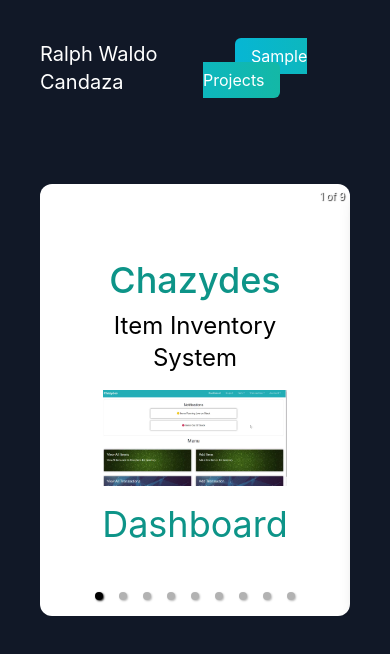
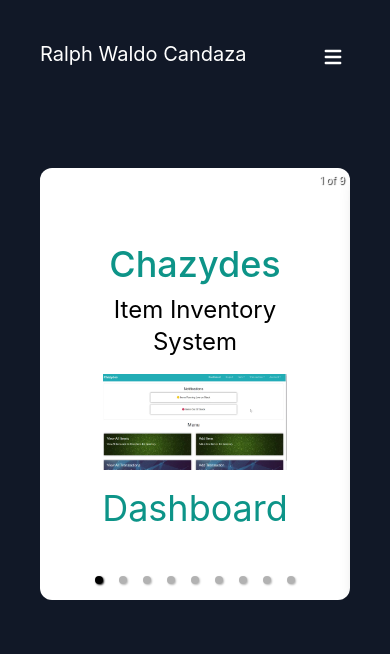
Before and after one commit to wreckingralph06/online-portfolio, a Next.js app: page /projects in a window 390 px wide. Shown: the top 654 px of the page. Built offline with nearby package versions, Linux system fonts and the light colour scheme.

Commit message:
Added responsive design for Sample projects button - Hamburger. Line spacing formatted by prettier

```diff
--- a/package.json
+++ b/package.json
@@ -9,6 +9,7 @@
     "lint": "next lint"
   },
   "dependencies": {
+    "@headlessui/react": "^1.7.15",
     "next": "^13.0.6",
     "react": "18.2.0",
     "react-dom": "18.2.0",
--- a/pages/projects.js
+++ b/pages/projects.js
@@ -1,10 +1,5 @@
 import Head from "next/head";
-import {
-  AiFillLinkedin,
-  AiOutlineMail,
-  AiOutlineMobile
-} from "react-icons/ai";
-import { useState } from "react";
+import { Fragment } from "react";
 import ch_dashboard from "../public/chazydes/ch_dashboard.png";
 import ch_item_list from "../public/chazydes/ch_item_list.png";
 import ch_item_details_page from "../public/chazydes/ch_item_details_page.png";
@@ -12,14 +7,14 @@ import ch_add_transaction from "../public/chazydes/ch_add_transaction.png";
 import ch_transaction_details from "../public/chazydes/ch_transaction_details.png";
 import ch_transactions_list from "../public/chazydes/ch_transactions_list.png";
 import Image from "next/image";
-import { Carousel } from 'react-responsive-carousel';
+import { Carousel } from "react-responsive-carousel";
 import "react-responsive-carousel/lib/styles/carousel.min.css";
 import Link from "next/link";
-import dynamic from 'next/dynamic'
+import dynamic from "next/dynamic";
+import { Menu, Transition } from "@headlessui/react";
 const ReactPlayer = dynamic(() => import("react-player"), { ssr: false });
 
 export default function Projects() {
-
   return (
     <div className="dark">
       <Head>
@@ -29,15 +24,50 @@ export default function Projects() {
       </Head>
       <main className=" bg-white px-10 dark:bg-gray-900 md:px-20 lg:px-40">
         <section className="min-h-screen">
-          <nav className="py-10 mb-12 flex justify-between dark:text-white">
+          <nav className="py-10 mb-12 flex justify-between content-center dark:text-white">
             <h1 className="text-xl">
+              <Link href="/">Ralph Waldo Candaza</Link>
+            </h1>
+            <div className="navbar-tabs flex content-center">
+              <Menu as="div" className="hamburger-only relative ml-3">
+                <Menu.Button className="menu-button ">
+                  <svg
+                    class="w-6 h-6"
+                    aria-hidden="true"
+                    fill="currentColor"
+                    viewBox="0 0 20 20"
+                    xmlns="http://www.w3.org/2000/svg"
+                  >
+                    <path
+                      fill-rule="evenodd"
+                      d="M3 5a1 1 0 011-1h12a1 1 0 110 2H4a1 1 0 01-1-1zM3 10a1 1 0 011-1h12a1 1 0 110 2H4a1 1 0 01-1-1zM3 15a1 1 0 011-1h12a1 1 0 110 2H4a1 1 0 01-1-1z"
+                      clip-rule="evenodd"
+                    ></path>
+                  </svg>
+                </Menu.Button>
+                <Transition
+                  as={Fragment}
+                  enter="transition ease-out duration-100"
+                  enterFrom="transform opacity-0 scale-95"
+                  enterTo="transform opacity-100 scale-100"
+                  leave="transition ease-in duration-75"
+                  leaveFrom="transform opacity-100 scale-100"
+                  leaveTo="transform opacity-0 scale-95"
+                >
+                  <Menu.Items className="menu-items absolute right-0 z-10 mt-2 w-48 origin-top-right rounded-md bg-white py-1 shadow-lg ring-1 ring-black ring-opacity-5 focus:outline-none">
+                    <Menu.Item>
                       <Link
-                    href="/"
+                        href="/projects"
+                        className="block px-4 py-2 text-sm text-gray-700"
                       >
-                  Ralph Waldo Candaza
+                        Sample Projects
                       </Link>
-            </h1>
-            <ul className="flex items-center">
+                    </Menu.Item>
+                  </Menu.Items>
+                </Transition>
+              </Menu>
+
+              <ul className="hamburger-tabs flex items-center">
                 <li>
                   <Link
                     className="bg-gradient-to-r from-cyan-500 text- to-teal-500 text-white px-4 py-2 border-none rounded-md ml-8"
@@ -47,6 +77,7 @@ export default function Projects() {
                   </Link>
                 </li>
               </ul>
+            </div>
           </nav>
           <Carousel showArrows="true">
             <div class="screenshot-section sc1 shadow-lg p-10 rounded-xl dark:bg-white">
@@ -57,10 +88,10 @@ export default function Projects() {
                 <h3 className="text-2xl text-center py-2 md:text-3xl mb-2">
                   Item Inventory System
                 </h3>
-                <div style={{display: 'flex'}}>
-                  <div class='vue-section'>
+                <div style={{ display: "flex" }}>
+                  <div class="vue-section">
                     <div class="screenshot-img">
-                      <Image src={ch_dashboard}/>
+                      <Image src={ch_dashboard} />
                     </div>
                     <h4 className="screenshot-label text-center dark:text-teal-600">
                       Dashboard
@@ -77,10 +108,10 @@ export default function Projects() {
                 <h3 className="text-2xl text-center py-2 md:text-3xl mb-2">
                   Item Inventory System
                 </h3>
-                <div style={{display: 'flex'}}>
-                  <div class='vue-section'>
+                <div style={{ display: "flex" }}>
+                  <div class="vue-section">
                     <div class="screenshot-img">
-                      <Image src={ch_item_list}/>
+                      <Image src={ch_item_list} />
                     </div>
                     <h4 className="screenshot-label text-center dark:text-teal-600">
                       Item List
@@ -97,10 +128,10 @@ export default function Projects() {
                 <h3 className="text-2xl text-center py-2 md:text-3xl mb-2">
                   Item Inventory System
                 </h3>
-                <div style={{display: 'flex'}}>
-                  <div class='vue-section'>
+                <div style={{ display: "flex" }}>
+                  <div class="vue-section">
                     <div class="screenshot-img">
-                      <Image src={ch_item_details_page}/>
+                      <Image src={ch_item_details_page} />
                     </div>
                     <h4 className="screenshot-label text-center dark:text-teal-600">
                       Item Details Page
@@ -117,10 +148,10 @@ export default function Projects() {
                 <h3 className="text-2xl text-center py-2 md:text-3xl mb-2">
                   Item Inventory System
                 </h3>
-                <div style={{display: 'flex'}}>
-                  <div class='vue-section'>
+                <div style={{ display: "flex" }}>
+                  <div class="vue-section">
                     <div class="screenshot-img">
-                      <Image src={ch_add_transaction}/>
+                      <Image src={ch_add_transaction} />
                     </div>
                     <h4 className="screenshot-label text-center dark:text-teal-600">
                       Add Transaction
@@ -137,10 +168,10 @@ export default function Projects() {
                 <h3 className="text-2xl text-center py-2 md:text-3xl mb-2">
                   Item Inventory System
                 </h3>
-                <div style={{display: 'flex'}}>
-                  <div class='vue-section'>
+                <div style={{ display: "flex" }}>
+                  <div class="vue-section">
                     <div class="screenshot-img">
-                      <Image src={ch_transaction_details}/>
+                      <Image src={ch_transaction_details} />
                     </div>
                     <h4 className="screenshot-label text-center dark:text-teal-600">
                       Transaction Details
@@ -157,10 +188,10 @@ export default function Projects() {
                 <h3 className="text-2xl text-center py-2 md:text-3xl mb-2">
                   Item Inventory System
                 </h3>
-                <div style={{display: 'flex'}}>
-                  <div class='vue-section'>
+                <div style={{ display: "flex" }}>
+                  <div class="vue-section">
                     <div class="screenshot-img">
-                      <Image src={ch_transactions_list}/>
+                      <Image src={ch_transactions_list} />
                     </div>
                     <h4 className="screenshot-label text-center dark:text-teal-600">
                       Transactions List
@@ -177,15 +208,15 @@ export default function Projects() {
                 <h3 className="text-2xl text-center py-2 md:text-3xl mb-2">
                   Item Inventory System
                 </h3>
-                <div style={{display: 'flex'}}>
-                  <div class='vue-section'>
+                <div style={{ display: "flex" }}>
+                  <div class="vue-section">
                     <div class="screenshot-img">
                       <ReactPlayer
-                        className='react-player fixed-bottom'
-                        url='videos/add-chopsticks-item.mp4'
+                        className="react-player fixed-bottom"
+                        url="videos/add-chopsticks-item.mp4"
                         controls={true}
-                        width='100%'
-                        height='100%'
+                        width="100%"
+                        height="100%"
                       />
                     </div>
                     <h4 className="screenshot-label text-center dark:text-teal-600">
@@ -203,15 +234,15 @@ export default function Projects() {
                 <h3 className="text-2xl text-center py-2 md:text-3xl mb-2">
                   Item Inventory System
                 </h3>
-                <div style={{display: 'flex'}}>
-                  <div class='vue-section'>
+                <div style={{ display: "flex" }}>
+                  <div class="vue-section">
                     <div class="screenshot-img">
                       <ReactPlayer
-                        className='react-player fixed-bottom'
-                        url='videos/items-out-of-stock.mp4'
+                        className="react-player fixed-bottom"
+                        url="videos/items-out-of-stock.mp4"
                         controls={true}
-                        width='100%'
-                        height='100%'
+                        width="100%"
+                        height="100%"
                       />
                     </div>
                     <h4 className="screenshot-label text-center dark:text-teal-600">
@@ -229,15 +260,15 @@ export default function Projects() {
                 <h3 className="text-2xl text-center py-2 md:text-3xl mb-2">
                   Item Inventory System
                 </h3>
-                <div style={{display: 'flex'}}>
-                  <div class='vue-section'>
+                <div style={{ display: "flex" }}>
+                  <div class="vue-section">
                     <div class="screenshot-img">
                       <ReactPlayer
-                        className='react-player fixed-bottom'
-                        url='videos/add-transaction.mp4'
+                        className="react-player fixed-bottom"
+                        url="videos/add-transaction.mp4"
                         controls={true}
-                        width='100%'
-                        height='100%'
+                        width="100%"
+                        height="100%"
                       />
                     </div>
                     <h4 className="screenshot-label text-center dark:text-teal-600">
--- a/styles/index.css
+++ b/styles/index.css
@@ -38,7 +38,6 @@
     margin: auto;
     padding: 20px;
   }
-
 }
 
 .profile-banner-big-name {
@@ -100,3 +99,25 @@
   font-size: 2.25rem;
   line-height: 1;
 }
+
+.hamburger-only {
+  display: none;
+}
+.hamburger-tabs {
+  display: flex;
+}
+
+@media only screen and (max-width: 500px) {
+  .hamburger-only {
+    display: block;
+    padding: 5px;
+  }
+
+  .hamburger-tabs {
+    display: none;
+  }
+}
+
+.menu-items {
+  margin-top: 0px;
+}
```
Also changed, not shown: pages/index.js (+115 -46 lines). Lines whose indentation alone changed are shown as unchanged.
